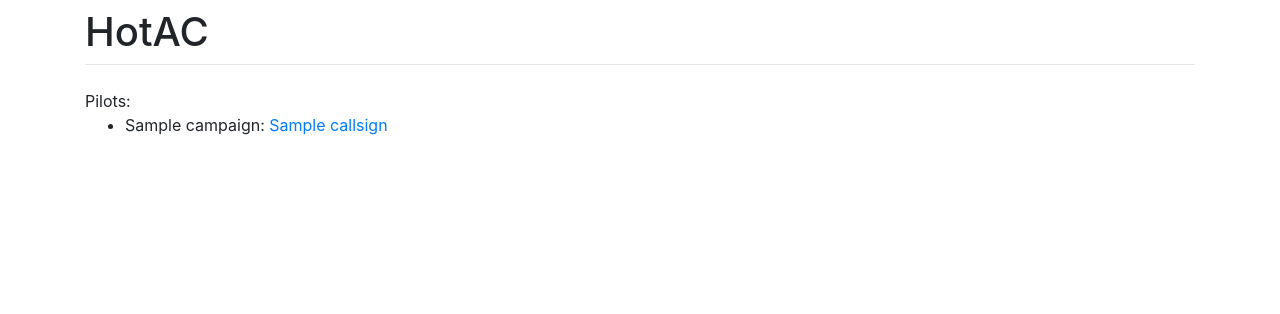
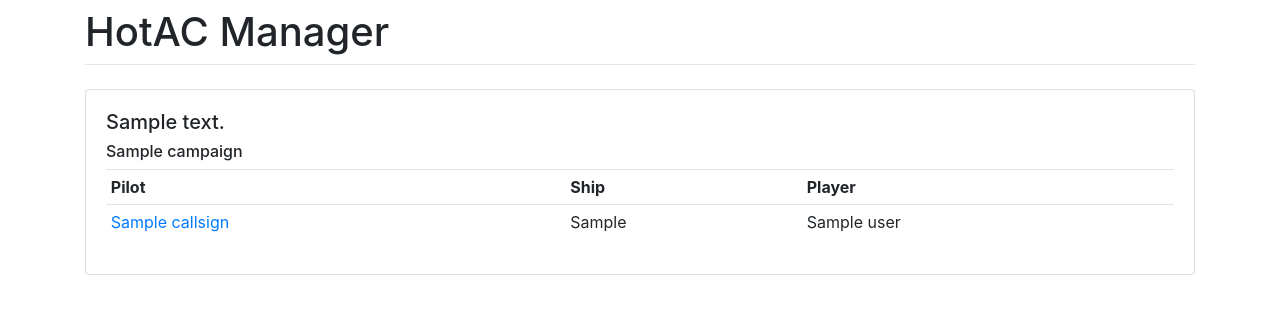
Before and after one commit to mhampson31/hotac, a Django app: template campaign/templates/campaign/index.html in a window 1280 px wide. Shown: the top 314 px of the page. Run offline with Django 3.2, Linux system fonts and the light colour scheme; the template is opened without the code that fills it: most values are stand-ins (such as "Sample title", 1, 10 or a date in 2020); some libraries are stand-ins or nearby versions.

Commit message:
New index, URL namespacing

```diff
--- a/campaign/templates/base.html
+++ b/campaign/templates/base.html
@@ -16,7 +16,7 @@
 
     <body>
         <div class="container">
-              <h1 class="mt-2">HotAC</h1>
+              <h1 class="mt-2">HotAC Manager</h1>
               <hr class="mt-0 mb-4">
               {% block content %}
               {% endblock %}
--- a/campaign/templates/campaign/game.html
+++ b/campaign/templates/campaign/game.html
@@ -13,7 +13,7 @@
         <h3>Pilots</h3>
         <div class="list-group">
             {% for pilot in game.pilot_set.all %}
-            <a href="{% url 'pilot' pilot.id %}" class="list-group-item list-group-item-action">{{pilot.callsign}}</a>
+            <a href="{% url 'game:pilot' pilot.id %}" class="list-group-item list-group-item-action">{{pilot.callsign}}</a>
             {% endfor %}
         </div>
     </div>
@@ -35,7 +35,7 @@
         <h3>Sessions</h3>
         <div class="list-group">
             {% for session in game.session_set.all %}
-            <a href="{% url 'session' session.id %}" class="list-group-item list-group-item-action">{{session.mission}}</a>
+            <a href="{% url 'game:session' session.id %}" class="list-group-item list-group-item-action">{{session.mission}}</a>
             {% endfor %}
         </div>
     </div>
--- a/campaign/templates/campaign/index.html
+++ b/campaign/templates/campaign/index.html
@@ -1,10 +1,28 @@
 {% extends 'base.html' %}
 
 {% block content %}
-Pilots:
-<ul>
-{% for p in pilots %}
-    <li>{{p.campaign}}: <a href="pilot/{{p.id}}">{{p.callsign}}</a></li>
+
+{% for game in games %}
+    <div class='card mb-3'>
+        <div class='card-body'>
+            <h5>{{game.description}}{% if game.gm == user %}<i> (Admin)</i>{% endif %}</h5>
+            <h6>{{game.campaign}}</h6>
+            <table class='table table-sm'>
+                <tr>
+                    <th scope='col'>Pilot</th>
+                    <th scope='col'>Ship</th>
+                    <th scope='col'>Player</th>
+                </tr>
+                {% for p in game.pilot_set.all %}
+                <tr>
+                    <td scope='col'><a href='{% url 'game:pilot' p.id %}'>{{p.callsign}}</a></td>
+                    <td scope='col'>{{p.active_ship}}</td>
+                    <td scope='col'>{{p.user}}</td>
+                </tr>
+                {% endfor %}
+            </table>
+        </div>
+    </div>
 {% endfor %}
-</ul>
+
 {% endblock %}
--- a/campaign/templates/campaign/pilot.html
+++ b/campaign/templates/campaign/pilot.html
@@ -15,7 +15,7 @@
 <div class='tab-content'>
     <div class='tab-pane active' role='tabpanel' id='pilot'>
         <p>Player: {{pilot.user}}</p>
-        <p>Game: <a href="{% url 'game' pilot.game.id %}">{{pilot.game}}</a></p>
+        <p>Game: <a href="{% url 'game:game' pilot.game.id %}">{{pilot.game}}</a></p>
         <p>Missions Flown: {{pilot.sessions.count}}</p>
         <p>Initiative {{pilot.initiative}}</p>
 
@@ -25,7 +25,7 @@
             </h6>
         </div>
 
-        <div class="row mb-1">
+        <div class="row mb-3">
             <ul class="col list-group list-group-horizontal">
             {% for slot in pilot.slots %}
               <li class="list-group-item">{{slot.label|get_icon}}<li>
--- a/campaign/views.py
+++ b/campaign/views.py
@@ -17,7 +17,8 @@ from .forms import EnemyPilotForm, SessionForm, make_achievement_form, AchHelper
 
 def index(request):
     current_user = request.user
-    context = {'pilots':Pilot.objects.filter(user=current_user.id)}
+    context = {'games':Game.objects.filter(pilot__user=current_user.id).distinct()}
+    #context = {'pilots':Pilot.objects.filter(user=current_user.id)}
     return render(request, 'campaign/index.html', context)
 
 
```
Also changed, not shown: campaign/urls.py (added, +14 -0 lines), hotac/urls.py (+3 -5 lines).
